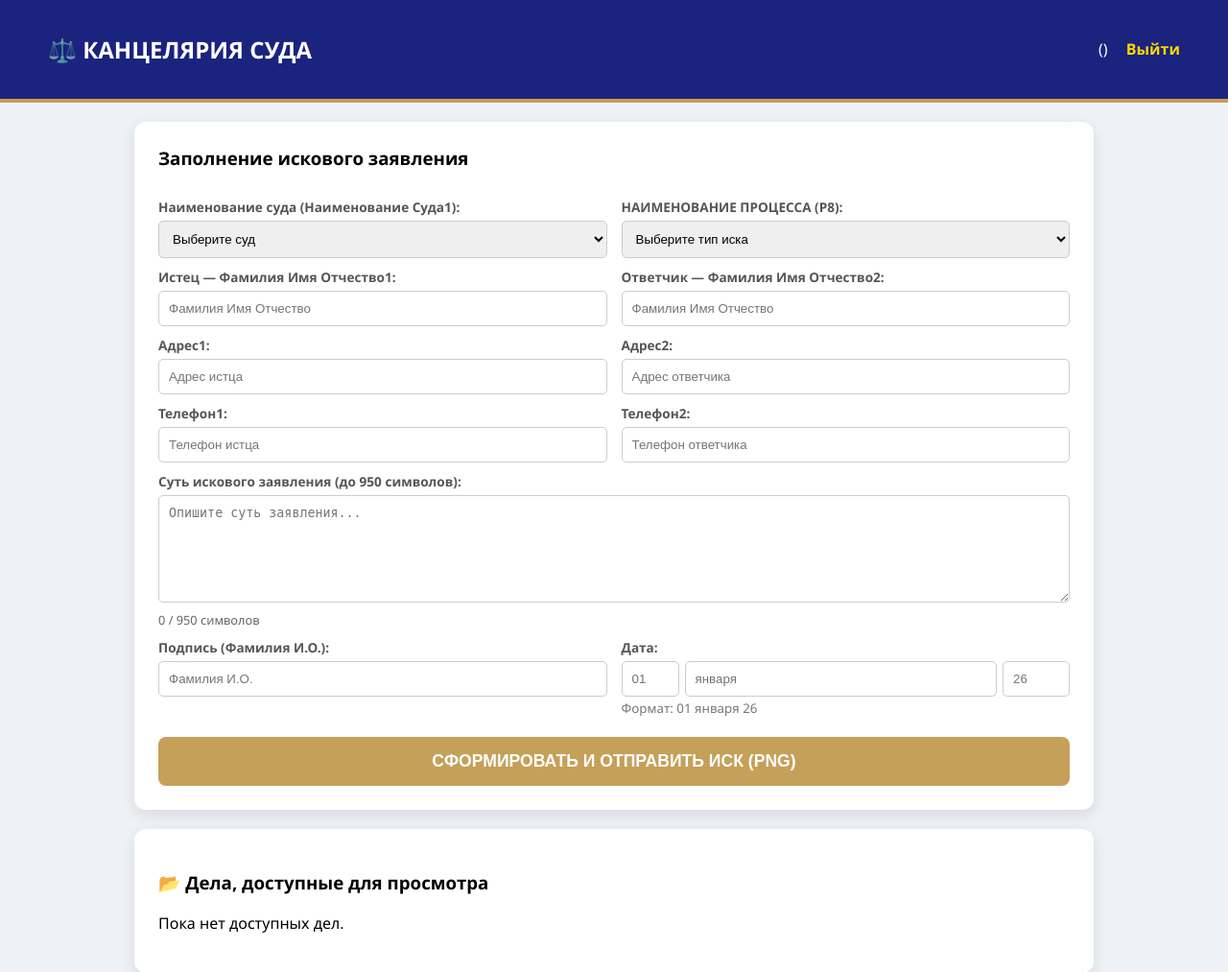
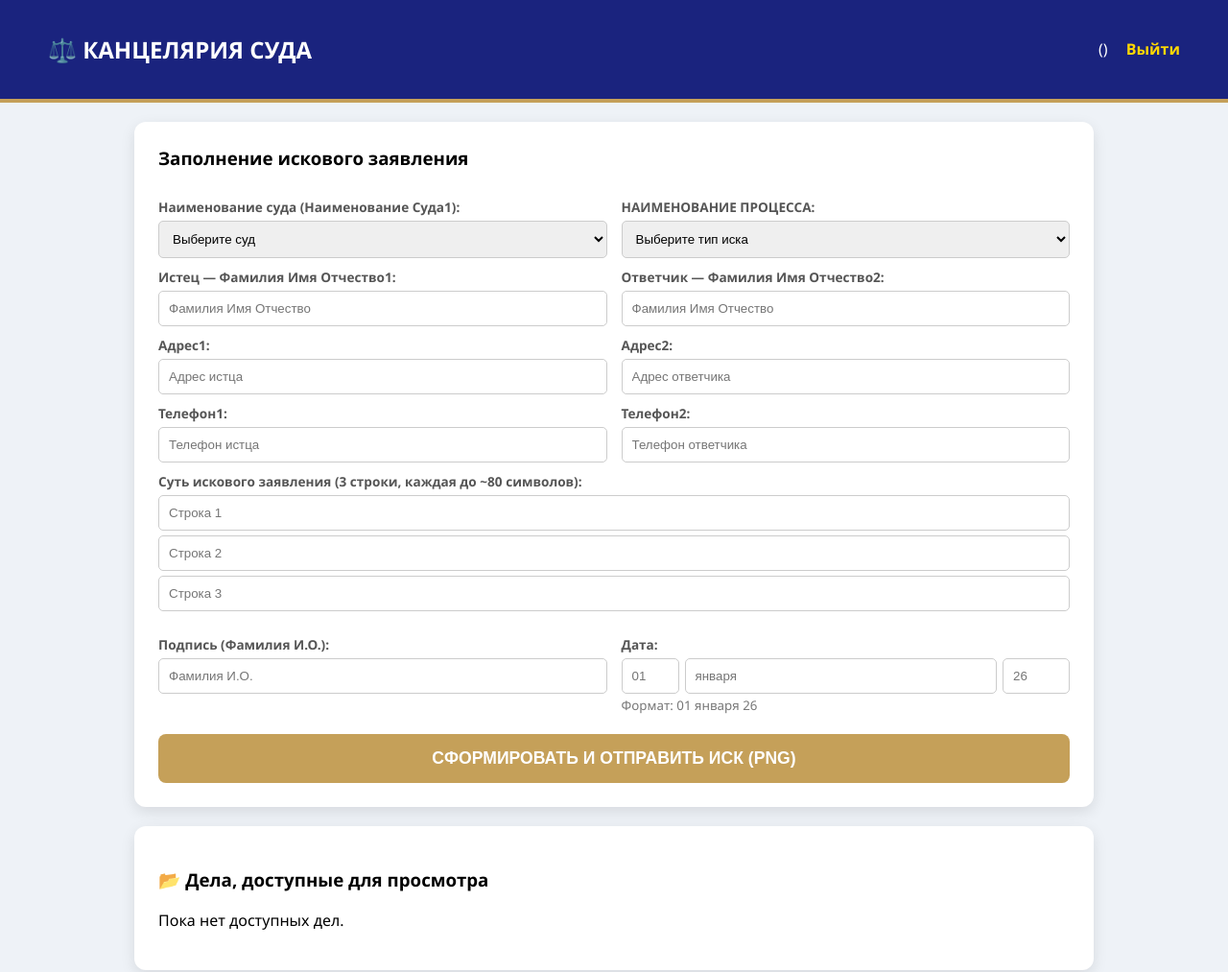
Before and after one commit to AFASFSAFAFDWRW/bro, a Flask app: template templates/index.html in a window 1280 px wide. Shown: the top 1013 px of the page at 96% size. Run offline with Flask 3, Linux system fonts and the light colour scheme; the template is opened without the code that fills it, so the values that code supplies are empty; parts of the project's set-up code (start-up, migrations or seed data) failed here and were passed over.

Commit message:
Update index.html

```diff
--- a/templates/index.html
+++ b/templates/index.html
@@ -5,7 +5,7 @@
     <title>Судебная Система | Электронная канцелярия</title>
     <script src="https://cdnjs.cloudflare.com/ajax/libs/html2canvas/1.4.1/html2canvas.min.js"></script>
 
-    <!-- Roboto Serif для текста -->
+    <!-- Roboto Serif для основного текста -->
     <link href="https://fonts.googleapis.com/css2?family=Roboto+Serif:wght@400;700&display=swap" rel="stylesheet">
 
     <style>
@@ -94,7 +94,6 @@
         .badge-new { background: #e3f2fd; color: #1565c0; }
         .badge-court { background: #fff3cd; color: #856404; }
 
-        /* canvas для генерации PNG */
         #paper-canvas {
             position: absolute;
             left: -9999px;
@@ -130,7 +129,7 @@
                 </select>
             </div>
             <div>
-                <label>НАИМЕНОВАНИЕ ПРОЦЕССА (P8):</label>
+                <label>НАИМЕНОВАНИЕ ПРОЦЕССА:</label>
                 <select id="f_process">
                     <option value="" selected disabled>Выберите тип иска</option>
 
@@ -246,13 +245,12 @@
             </div>
         </div>
 
-        <label>Суть искового заявления (до 950 символов):</label>
-        <textarea id="f_text" rows="6" placeholder="Опишите суть заявления..."></textarea>
-        <div id="text-counter" style="font-size:0.8em;color:#666;margin-top:4px;">
-            0 / 950 символов
-        </div>
+        <label>Суть искового заявления (3 строки, каждая до ~80 символов):</label>
+        <input type="text" id="f_line1" placeholder="Строка 1">
+        <input type="text" id="f_line2" placeholder="Строка 2">
+        <input type="text" id="f_line3" placeholder="Строка 3">
 
-        <div class="form-grid">
+        <div class="form-grid" style="margin-top:15px;">
             <div>
                 <label>Подпись (Фамилия И.О.):</label>
                 <input type="text" id="f_sign" placeholder="Фамилия И.О.">
@@ -292,37 +290,26 @@
     </div>
 </div>
 
-<!-- Canvas, на котором рисуем фон + текст -->
 <canvas id="paper-canvas" width="795" height="1123"></canvas>
 
 <script>
-    const MAX_LEN = 950;
-    const textArea = document.getElementById('f_text');
-    const counter = document.getElementById('text-counter');
-
-    textArea.addEventListener('input', e => {
-        let v = e.target.value;
-        if (v.length > MAX_LEN) {
-            v = v.slice(0, MAX_LEN);
-            e.target.value = v;
-        }
-        counter.textContent = `${v.length} / ${MAX_LEN} символов`;
-    });
-
-    // Координаты P1..P13
+    // Координаты под твой PNG (примерно подогнаны под скрин)
     const points = {
-        court1: {x:449, y:91},
-        fio1:   {x:460, y:184},
-        addr1:  {x:468, y:219},
-        tel1:   {x:462, y:248},
-        fio2:   {x:459, y:301},
-        tel2:   {x:459, y:370},
-        addr2:  {x:464, y:336},
-        process:{x:285, y:441},
-        sign:   {x:57,  y:985},
-        day:    {x:499, y:989},
-        month:  {x:538, y:989},
-        year:   {x:685, y:988}
+        court1: {x:430, y:100},  // "В ________"
+        fio1:   {x:460, y:200},  // Истец ФИО
+        addr1:  {x:460, y:235},  // Истец адрес
+        tel1:   {x:460, y:270},  // Истец телефон
+        fio2:   {x:460, y:330},  // Ответчик ФИО
+        addr2:  {x:460, y:365},  // Ответчик адрес
+        tel2:   {x:460, y:400},  // Ответчик телефон
+        process:{x:305, y:470},  // после "о"
+        line1:  {x:105, y:520},  // суть строка 1
+        line2:  {x:105, y:545},  // суть строка 2
+        line3:  {x:105, y:570},  // суть строка 3
+        sign:   {x:100, y:990},  // подпись
+        day:    {x:520, y:990},  // «__» DD
+        month:  {x:565, y:990},  // месяц
+        year:   {x:700, y:990}   // год
     };
 
     const bgImage = new Image();
@@ -340,11 +327,11 @@
         btn.disabled = true;
         btn.textContent = "Генерация PNG...";
 
-        const required = ['f_court1','f_process','f_fio1','f_fio2','f_text','f_sign','f_day','f_month','f_year'];
+        const required = ['f_court1','f_process','f_fio1','f_fio2','f_sign','f_day','f_month','f_year'];
         for (const id of required) {
             const el = document.getElementById(id);
             if (!el.value || !el.value.trim()) {
-                alert("Заполните все обязательные поля (суд, процесс, ФИО, суть, подпись, дату).");
+                alert("Заполните суд, процесс, ФИО истца/ответчика, подпись и дату.");
                 btn.disabled = false;
                 btn.textContent = "СФОРМИРОВАТЬ И ОТПРАВИТЬ ИСК (PNG)";
                 return;
@@ -372,7 +359,9 @@
             addr2:  document.getElementById('f_addr2').value,
             tel2:   document.getElementById('f_tel2').value,
             process:document.getElementById('f_process').value,
-            text:   document.getElementById('f_text').value,
+            line1:  document.getElementById('f_line1').value,
+            line2:  document.getElementById('f_line2').value,
+            line3:  document.getElementById('f_line3').value,
             sign:   document.getElementById('f_sign').value,
             day:    document.getElementById('f_day').value,
             month:  document.getElementById('f_month').value,
@@ -385,55 +374,32 @@
         // Наименование суда
         drawText(ctx, v.court1, points.court1.x, points.court1.y, mainFont, false);
 
-        // Истец (ФИО1 жирный)
+        // Истец (ФИО жирный)
         drawText(ctx, v.fio1,  points.fio1.x,  points.fio1.y,  mainFont, true);
-        // Адрес1, Телефон1 обычные
         drawText(ctx, v.addr1, points.addr1.x, points.addr1.y, mainFont, false);
         drawText(ctx, v.tel1,  points.tel1.x,  points.tel1.y,  mainFont, false);
 
-        // Ответчик (ФИО2 жирный)
+        // Ответчик (ФИО жирный)
         drawText(ctx, v.fio2,  points.fio2.x,  points.fio2.y,  mainFont, true);
-        // Телефон2, Адрес2 обычные
+        drawText(ctx, v.addr2, points.addr2.x, points.addr2.y, mainFont, false);
         drawText(ctx, v.tel2,  points.tel2.x,  points.tel2.y,  mainFont, false);
-        drawText(ctx, v.addr2, points.addr2.x, points.addr2.y, mainFont, false);
 
-        // НАИМЕНОВАНИЕ ПРОЦЕССА жирный
+        // Наименование процесса (жирный)
         drawText(ctx, v.process, points.process.x, points.process.y, mainFont, true);
 
-        // Суть заявления — перенос строк
-        const maxWidth = 500;
-        ctx.font = mainFont;
-        ctx.fillStyle = "#000";
-        ctx.textBaseline = "top";
-        const textX = 110;
-        const textY = 470;
-        const lineHeight = 18;
+        // Суть – три строки
+        if (v.line1) drawText(ctx, v.line1, points.line1.x, points.line1.y, mainFont, false);
+        if (v.line2) drawText(ctx, v.line2, points.line2.x, points.line2.y, mainFont, false);
+        if (v.line3) drawText(ctx, v.line3, points.line3.x, points.line3.y, mainFont, false);
 
-        const words = v.text.split(' ');
-        let line = '';
-        let y = textY;
-        for (let n = 0; n < words.length; n++) {
-            const testLine = line + words[n] + ' ';
-            const metrics = ctx.measureText(testLine);
-            const w = metrics.width;
-            if (w > maxWidth && n > 0) {
-                ctx.fillText(line, textX, y);
-                line = words[n] + ' ';
-                y += lineHeight;
-            } else {
-                line = testLine;
-            }
-        }
-        if (line) ctx.fillText(line, textX, y);
-
-        // Подпись и дата — Times New Roman 13
+        // Подпись и дата – Times New Roman 13
         drawText(ctx, v.sign, points.sign.x, points.sign.y, tnFont, false);
         drawText(ctx, v.day,   points.day.x,   points.day.y,   tnFont, false);
         drawText(ctx, v.month, points.month.x, points.month.y, tnFont, false);
         drawText(ctx, v.year,  points.year.x,  points.year.y,  tnFont, false);
 
         const imageData = canvas.toDataURL("image/png");
-        const courtType = v.court1 || "Верховный суд";
+        const courtType = v.court1 || "Верховный Суд";
 
         try {
             const response = await fetch('/save_case_image', {
```
